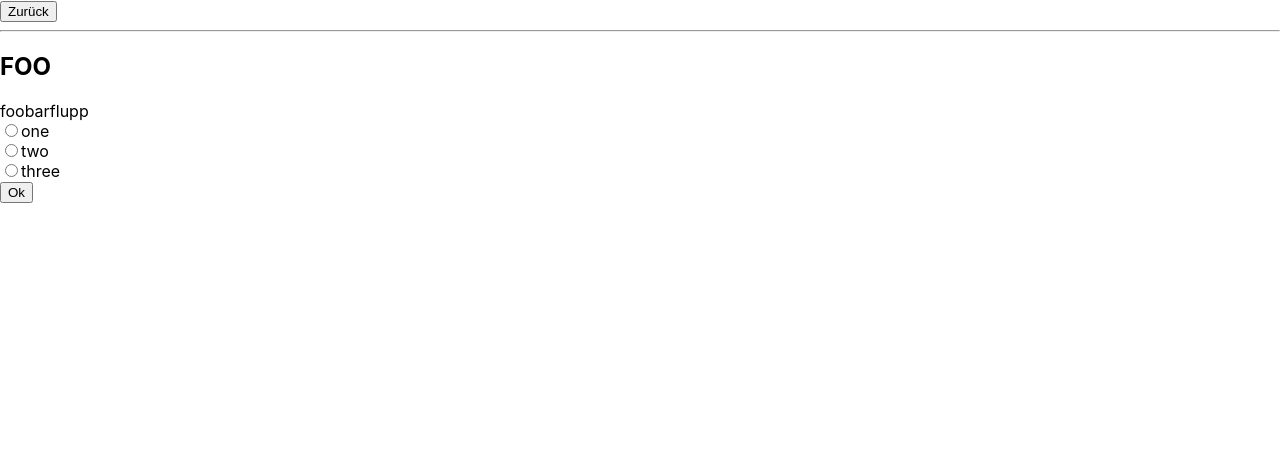
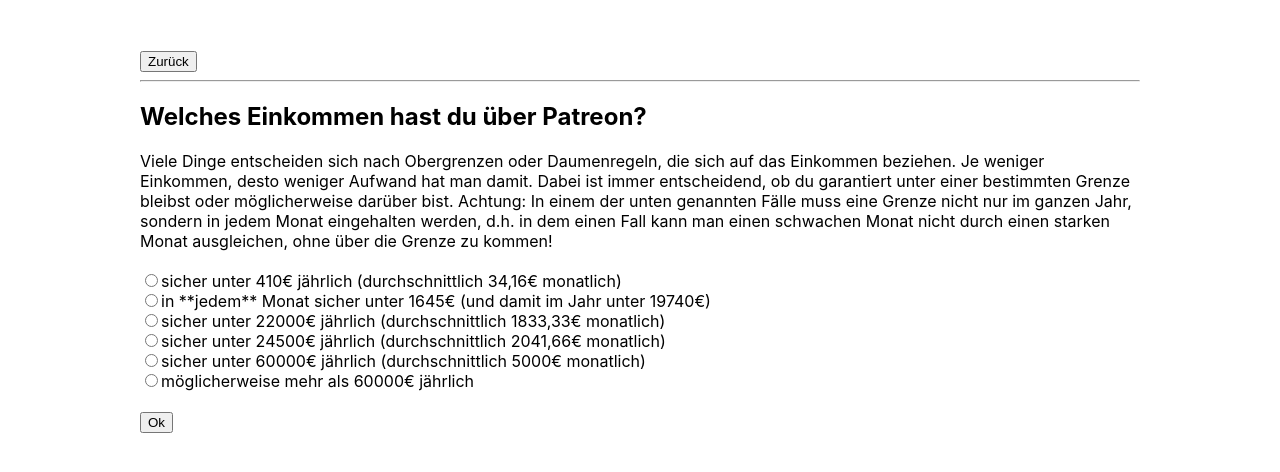
Before and after one commit to MartinGeisse/leitfaden-patreon-deutschland, a React (Create React App) app in the folder src/entscheidungsbaum/: page / in a window 1280 px wide. Shown: the top 472 px of the page. Built offline with nearby package versions, Linux system fonts and the light colour scheme.

Commit message:
Entscheidungsbaum, WIP

```diff
--- a/src/entscheidungsbaum/src/App.tsx
+++ b/src/entscheidungsbaum/src/App.tsx
@@ -2,5 +2,7 @@
 import {decisionTree} from "./data/content";
 
 export function App() {
-  return <DecisionTreeView decisionTree={decisionTree} />;
+  return <div style={{marginTop: 50, marginLeft: "auto", marginRight: "auto", maxWidth: 1000}}>
+    <DecisionTreeView decisionTree={decisionTree} />
+  </div>;
 }
--- a/src/entscheidungsbaum/src/components/DecisionView.tsx
+++ b/src/entscheidungsbaum/src/components/DecisionView.tsx
@@ -16,7 +16,8 @@
         <hr />
         <form onSubmit={e => {props.onChooseValue(selectedValue); e.preventDefault(); return false;}}>
             <h2>{props.decision.text}</h2>
-            <div>{props.decision.description}</div>
+            <div style={{whiteSpace: "pre-wrap"}}>{props.decision.description}</div>
+            <br />
             {props.decision.options.map((option, i) => <div>
                 <input key={i} id={"option" + i} type="radio" value={option.value}
                     checked={option.value === selectedValue}
@@ -24,6 +25,7 @@
                 />
                 <label htmlFor={"option" + i}>{option.text}</label>
             </div>)}
+            <br />
             <input type="submit" value="Ok" />
         </form>
     </div>;
--- a/src/entscheidungsbaum/src/data/content.ts
+++ b/src/entscheidungsbaum/src/data/content.ts
@@ -2,24 +2,73 @@
 
 export const decisionTree: DecisionTree = [
     {
-        key: "foo",
-        text: "FOO",
-        description: "foobarflupp",
+        key: "patreonEinkommen",
+        text: "Welches Einkommen hast du über Patreon?",
+        description: "Viele Dinge entscheiden sich nach Obergrenzen oder Daumenregeln, die sich auf das Einkommen" +
+            " beziehen. Je weniger Einkommen, desto weniger Aufwand hat man damit. Dabei ist immer entscheidend, ob" +
+            " du garantiert unter einer bestimmten Grenze bleibst oder möglicherweise darüber bist. Achtung: In" +
+            " einem der unten genannten Fälle muss eine Grenze nicht nur im ganzen Jahr, sondern in jedem Monat" +
+            " eingehalten werden, d.h. in dem einen Fall kann man einen schwachen Monat nicht durch einen starken" +
+            " Monat ausgleichen, ohne über die Grenze zu kommen!",
         options: [
-            {text: "one", value: 1},
-            {text: "two", value: 2},
-            {text: "three", value: 3},
+            {text: "sicher unter 410€ jährlich (durchschnittlich 34,16€ monatlich)", value: 410},
+            {text: "in **jedem** Monat sicher unter 1645€ (und damit im Jahr unter 19740€)", value: 19740},
+            {text: "sicher unter 22000€ jährlich (durchschnittlich 1833,33€ monatlich)", value: 22000},
+            {text: "sicher unter 24500€ jährlich (durchschnittlich 2041,66€ monatlich)", value: 24500},
+            {text: "sicher unter 60000€ jährlich (durchschnittlich 5000€ monatlich)", value: 60000},
+            {text: "möglicherweise mehr als 60000€ jährlich", value: 1000000},
         ],
     },
     {
-        condition: (values: ChosenValues) => values.foo !== 2,
-        key: "bar",
-        text: "BAR",
-        description: "barbarabarbar",
+        key: "hauptberufNebenberuf",
+        text: "Welcher der folgenden Punkte trifft zu?",
+        description: "Für die Sozialversicherung ist wichtig, ob du haupt- oder nebenberuflich als Kreativer arbeitest," +
+            " weil du dann ggf. über den Hauptberuf schon sozialversichert bist. Dann hat die Arbeit als Kreativer" +
+            " entweder gar keine Auswirkungen auf die Sozialversicherung oder es erhöhen sich nur die Beiträge." +
+            " Für die Steuer gelten im Nebenberuf andere Freibeträge als im Hauptberuf.",
         options: [
-            {text: "four", value: 4},
-            {text: "five", value: 5},
-            {text: "six", value: 6},
+            {text: "Ich bin vollzeit angestellt und nebenbei als Kreativer auf Patreon tätig.", value: "vollzeitPlusPatreon"},
+            {text: "Ich bin teilzeit angestellt und nebenbei als Kreativer auf Patreon tätig.", value: "teilzeitPlusPatreon"},
+            {text: "Ich bin selbtändig und nebenbei als Kreativer auf Patreon tätig.", value: "selbständigPlusPatreon"},
+            {text: "Ich bin Student und nebenbei als Kreativer auf Patreon tätig.", value: "studentPlusPatreon"},
+            {text: "Ich mache Patreon hauptberuflich.", value: "hauptberuflichPatreon"},
+            {text: "Nichts davon.", value: "hauptberufNebenberufUnklar"},
         ],
     },
+    {
+        condition: (chosenValues: ChosenValues) => chosenValues.patreonEinkommen <= 19740,
+        key: "patreonArbeitszeit",
+        text: "Wie viel Zeit investierst du in die Arbeit als Kreativer?",
+        description: "Für die Sozialversicherung wird neben dem Einkommen auch die Arbeitszeit verwendet, um zu" +
+            " entscheiden, ob dein Hauptberuf auch wirklich dein Hauptberuf ist oder ob die Arbeit als Kreativer" +
+            " zu deinem Hauptberuf geworden ist.",
+        options: [
+            {text: "weniger als 18 Stunden pro Woche", value: "wenigerAls18"},
+            {text: "mehr als 18 Stunden pro Woche", value: "mehrAls18"}
+        ],
+    },
+    {
+        key: "gewerblicheTätigkeit",
+        text: "Hast du im Zuge der Arbeit als Kreativer Werbeeinnahmen? Oder kombinierst du deine Arbeit als Kreativer mit dem Verkauf von Dingen oder Dienstleistungen, Auftragsarbeiten usw.?",
+        description: "Solche Einnahmen machen die Arbeit zu einer gewerblichen Tätigkeit und dann muss ein Gewerbe" +
+            " angemeldet werden, was einen höheren bürokratischen Aufwand bedeutet. Je nach Einnahmen wird dann auch" +
+            " Gewerbesteuer fällig. Die reine Arbeit als Kreativer -- mit nur Einnahmen über Patreon -- geht i.A." +
+            " als freiberufliche Tätigkeit durch und ist deshalb einfacher.\n\nAußerdem müssen für solche Arbeiten" +
+            " Rechnungen gestellt werden, d.h. du musst dann die Funktionsweise der Umsatzsteuer verstehen.",
+        options: [
+            {text: "ja", value: true},
+            {text: "nein", value: false}
+        ],
+    },
+//     {
+//         condition: (values: ChosenValues) => values.foo !== 2,
+//         key: "bar",
+//         text: "BAR",
+//         description: "barbarabarbar",
+//         options: [
+//             {text: "four", value: 4},
+//             {text: "five", value: 5},
+//             {text: "six", value: 6},
+//         ],
+//     },
 ];
```
